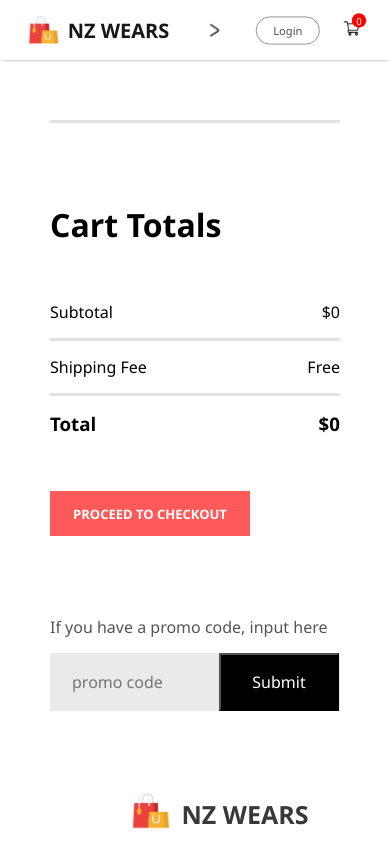
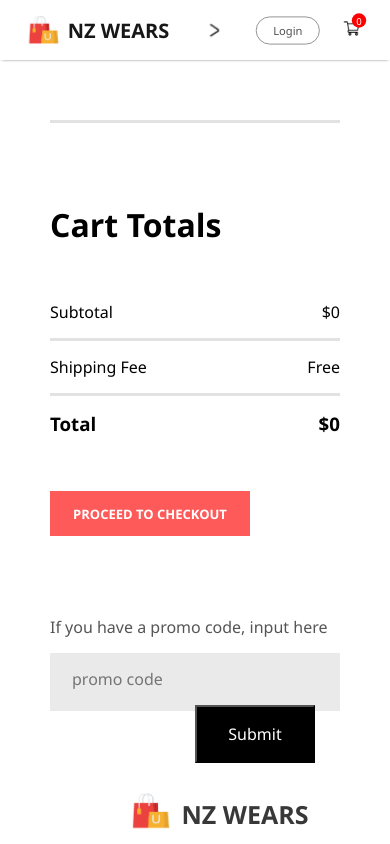
Before and after one commit to JUSTTNZ/NZ-WEARS, a React (Vite) app in the folder Frontend/NZ/: page /cart in a window 390 px wide. Shown: the top 844 px of the page. Built offline with nearby package versions, Linux system fonts and the light colour scheme.

Commit message:
extra responsiveness

```diff
--- a/Frontend/NZ/src/Components/CartItems/CartIitems.css
+++ b/Frontend/NZ/src/Components/CartItems/CartIitems.css
@@ -154,7 +154,7 @@
 
     .cartitems-promobox button {
         width: 120px;
-        margin-left: -125px;
+        margin-left: 125px;
     }
 }
 
```
